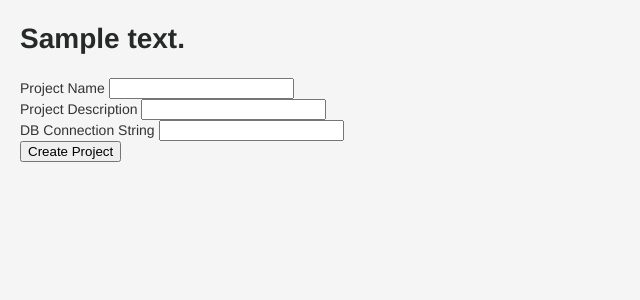
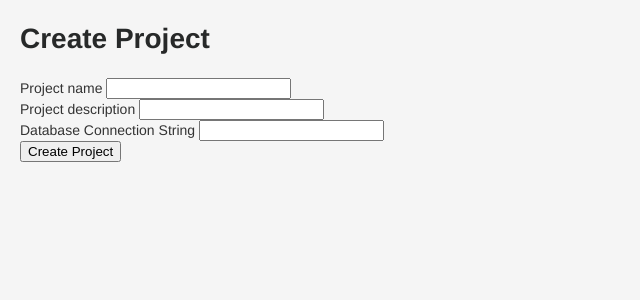
Before and after one commit to leizleho/Cogen, a Flask app: template app/project/templates/project_create.html in a window 1280 px wide. Shown: the part 50-350 px from the top of the page, without its empty margins (0-640 px from the left). Run offline with Flask 2, Linux system fonts and the light colour scheme; tables that the repository leaves empty hold one stand-in row (values such as "Sample post"); the template is opened without the code that fills it: values that come from a table or form of the project are taken from there, most other values are stand-ins (such as "Sample title", 1, 10 or a date in 2020); some libraries are stand-ins or nearby versions.

Commit message:
replaced input field with  macro render_field and WTForms

```diff
--- a/app/project/templates/project_create.html
+++ b/app/project/templates/project_create.html
@@ -1,35 +1,19 @@
 {% extends "layout.html" %}
+{% from "_render_field.html" import render_field %}
 
 {% block content %}
   <div>
-    <h1>{{body}}</h1>
+    <h1>Create Project</h1>
 
     <form action="/projects/create" method="POST">
-      <div>
-        <label>
-          Project Name
-          <input type="text" name="name">
-        </label>
-      </div>
-
-      <div>
-        <label>
-          Project Description
-          <input type="text" name="description">
-        </label>
-      </div>
-
-      <div>
-        <label>
-            DB Connection String
-            <input type="text" name="db_uri">
-        </label>
-      </div>
-
+      {{ form.csrf_token }}
+      {{ render_field(form.name) }}<br>
+      {{ render_field(form.description) }}<br>
+      {{ render_field(form.db_uri) }}<br>
       <div>
         <input type="submit" value="Create Project">
       </div>
+    </form>
 
-    </form>
   </div>
 {% endblock %}
```
